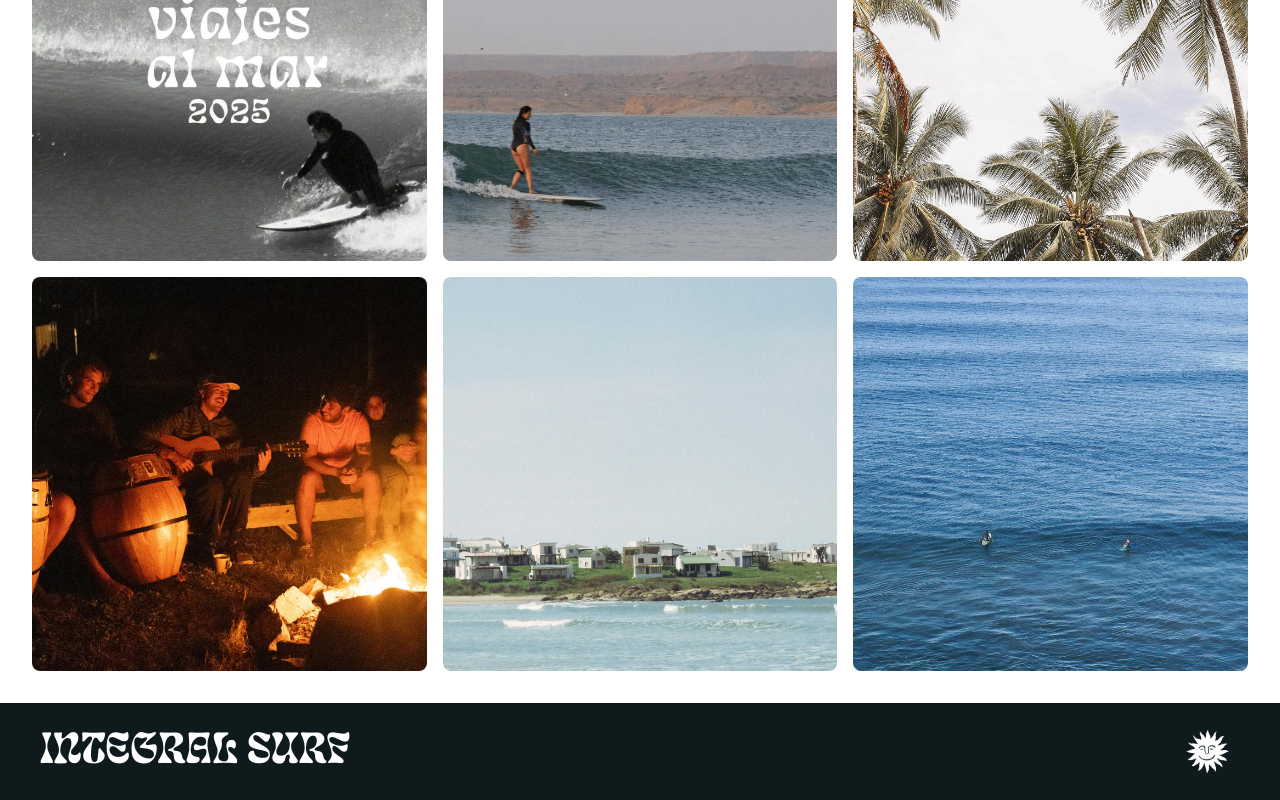
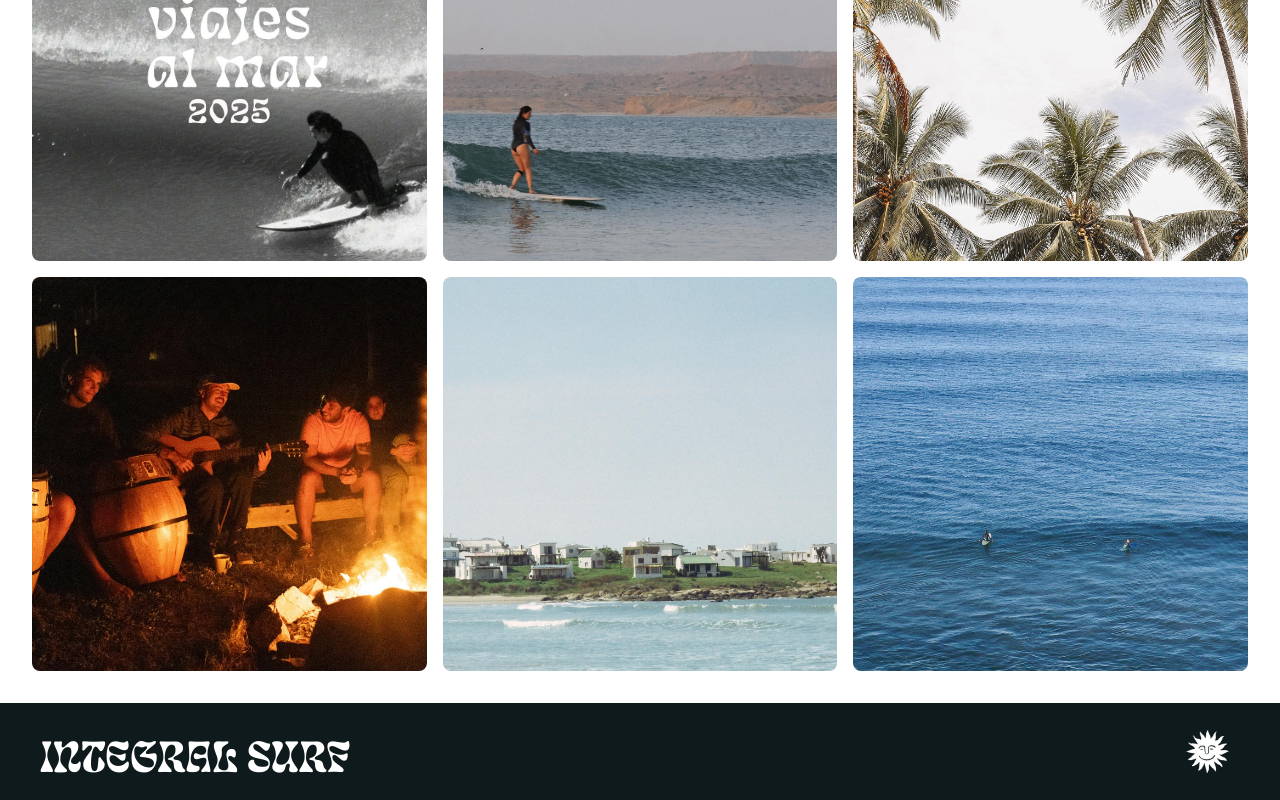
Before and after one commit to diego-caceres/integral-surf-site, a Next.js app: page / in a window 1280 px wide. Shown: the part 4729-5529 px from the top of the page. Built offline with nearby package versions, Linux system fonts and the light colour scheme.

Commit message:
Center footer

```diff
--- a/src/components/Footer.tsx
+++ b/src/components/Footer.tsx
@@ -3,7 +3,7 @@
 export default function Footer() {
   return (
     <footer className="py-4 bg-primary text-white mt-auto">
-      <div className="flex flex-row justify-between mx-auto px-10">
+      <div className="flex flex-row justify-between items-center mx-auto px-10">
         <h2 className="uppercase font-[Eckmannpsych] text-white">
           Integral Surf
         </h2>
```
